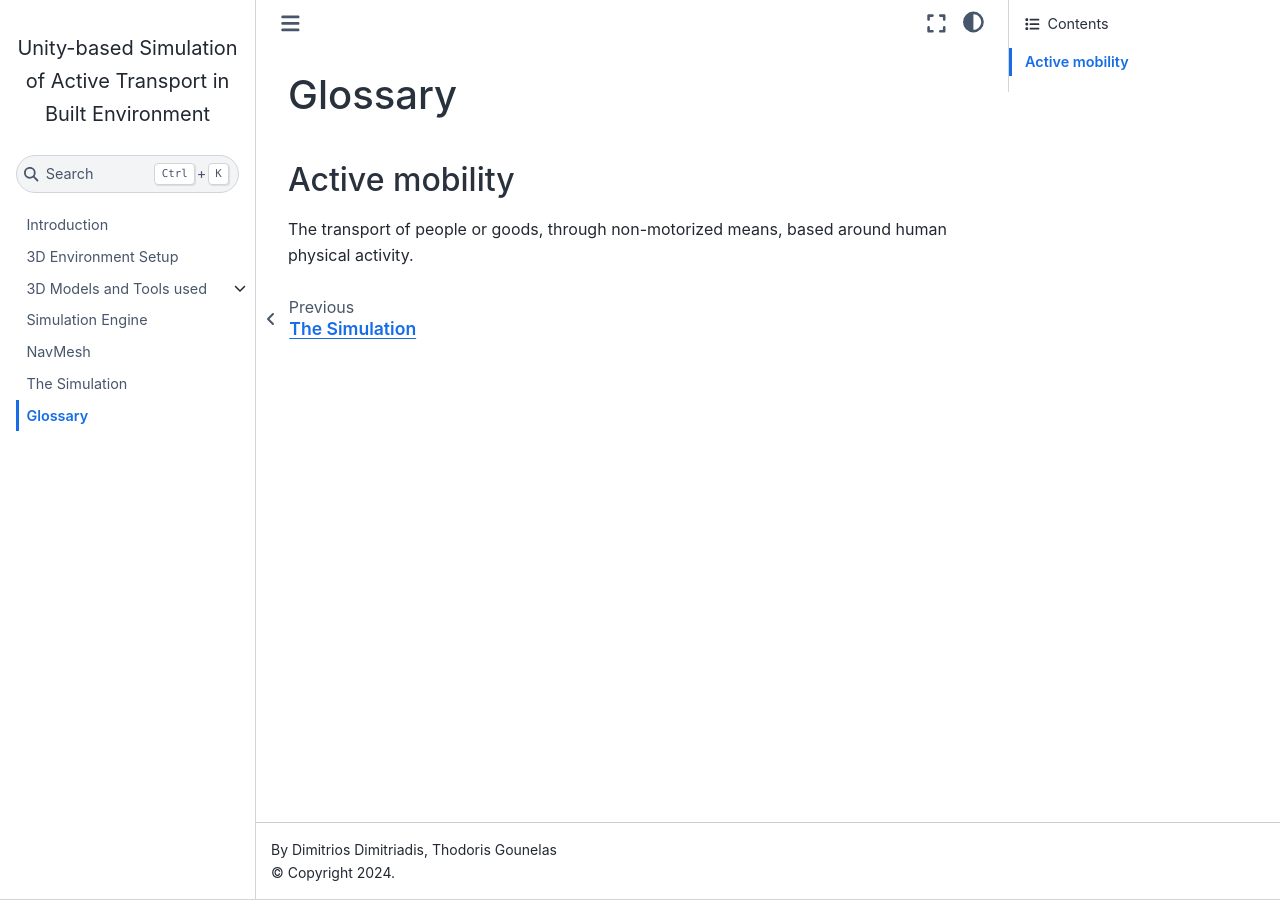
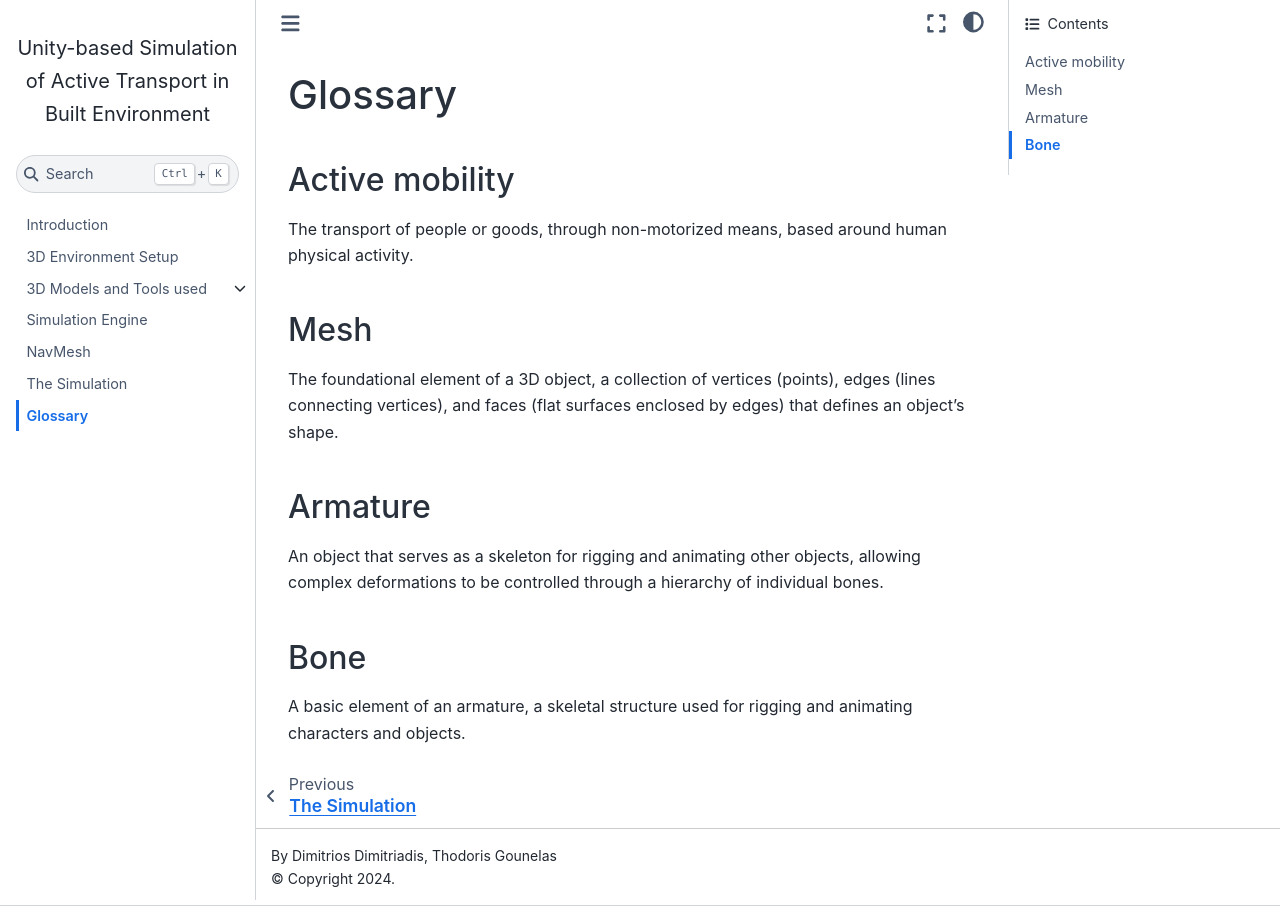
Before and after one commit to Theogoun/Thesis, a Jupyter Book: the page built from docs/glossary.md, in a window 1280 px wide. Built offline with Jupyter Book 1.0.4 settings and Sphinx 7.4.7 and the Sphinx Book theme 1.1.4, drawn with Linux system fonts in a browser that asks for light colours; pages that are not in the unit, such as notebooks, are missing from menus.

Commit message:
Added some blender parts

```diff
--- a/docs/glossary.md
+++ b/docs/glossary.md
@@ -3,3 +3,15 @@
 ## Active mobility
 
 The transport of people or goods, through non-motorized means, based around human physical activity.
+
+## Mesh
+
+The foundational element of a 3D object, a collection of vertices (points), edges (lines connecting vertices), and faces (flat surfaces enclosed by edges) that defines an object's shape.
+
+## Armature
+
+An object that serves as a skeleton for rigging and animating other objects, allowing complex deformations to be controlled through a hierarchy of individual bones.
+
+## Bone
+
+A basic element of an armature, a skeletal structure used for rigging and animating characters and objects.
```
